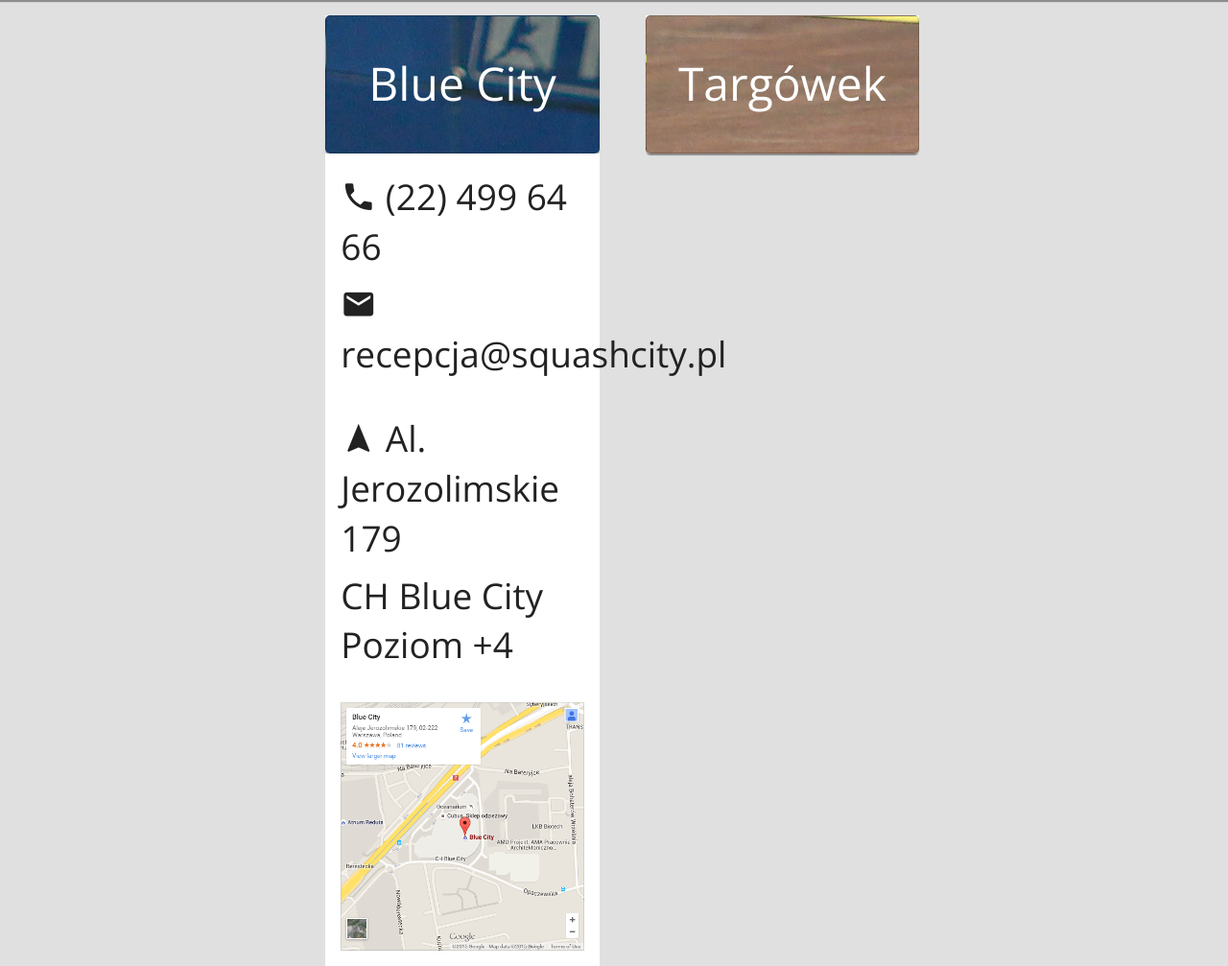
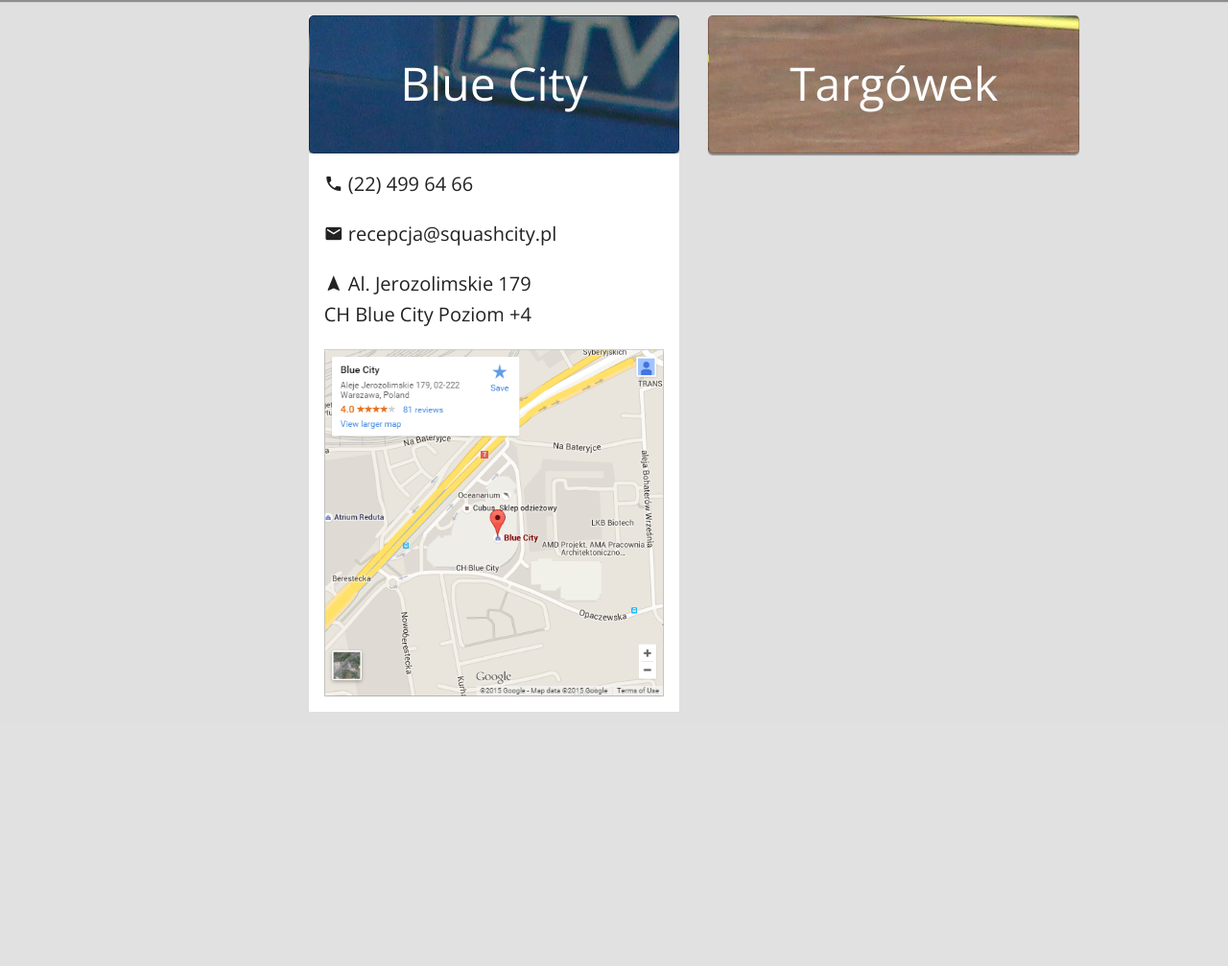
Before and after one commit to januryga/squash-city, a PHP site: page /kontakt.html in a window 1280 px wide, after a click on "Blue City". Shown: the part 45-1052 px from the top of the page at 96% size. After the commit the page ends 787 px from the top, so only its background shows below. Run offline with PHP 8.4, Linux system fonts and the light colour scheme.

Commit message:
kontakt location buttons fully operational

```diff
--- a/kontakt.html
+++ b/kontakt.html
@@ -42,13 +42,14 @@
 	<!-- End Navbar  -->
 
 	<!-- Content -->
+
 	<div class="row">
 		<div class="small-12
-					medium-5 medium-offset-1
-					large-4 large-offset-2
+					medium-6
+					large-5 large-offset-2
 					column">
 
-			<ul class="accordion" data-accordion>
+			<ul class="location-accordion" data-accordion>
 				<li class="location-accordion-navigation">
 					<a href="#blue-city-info">
 
@@ -60,10 +61,10 @@
 					</a>
 					<div id="blue-city-info" class="content">
 
-						<h2><i class="mdi mdi-phone"></i> (22) 499 64 66</h2>
-						<h2><i class="mdi mdi-email"></i> recepcja@squashcity.pl</h2><br>
-						<h2><i class="mdi mdi-navigation"></i> Al. Jerozolimskie 179</h2>
-						<h2>CH Blue City Poziom&nbsp;+4</h2><br>
+						<p><i class="mdi mdi-phone"></i> (22) 499 64 66</p>
+						<p><i class="mdi mdi-email"></i> recepcja@squashcity.pl</p>
+						<p><i class="mdi mdi-navigation"></i> Al. Jerozolimskie 179<br>
+						CH Blue City Poziom&nbsp;+4</p>
 						<img src="img/map.png">
 					</div>
 				</li>
@@ -71,11 +72,11 @@
 
 		</div>
 		<div class="small-12
-					medium-5
-					large-4
+					medium-6
+					large-5
 					column end">
 
-			<ul class="accordion" data-accordion>
+			<ul class="location-accordion" data-accordion>
 				<li class="location-accordion-navigation">
 					<a href="#targowek-info">
 
--- a/scss/app.scss
+++ b/scss/app.scss
@@ -119,29 +119,39 @@ logo {
 		text-align:center;
 		margin-top: 2rem;
 	}
+
 }
-
 .location-card.blue-city {
-	background-color: rgba(71, 147, 252, 0.8);
+//	background-color: rgba(71, 147, 252, 0.8);
 	background-image: url(../img/placeholders/blue-city-bg.jpg);
 }
 
 .location-card.targowek {
-	background-color: rgba(77, 181, 73, 0.8);
+//	background-color: rgba(77, 181, 73, 0.8);
 	background-image: url(../img/placeholders/targowek-bg.jpg);
 }
 
 
+
+.location-accordion {
+
+	@include accordion-container;
+	margin-left: 0 !important;
+
 	.location-accordion-navigation{
 
-	@include accordion-navigation( $bg: white, $hover-bg: white, $active-bg: white,
+		@include accordion-navigation( $bg: none, $hover-bg: none, $active-bg: white,
 			$padding: 0rem, $active_class: 'active',  $font-color: $accordion-navigation-font-color,
-		$font-size: $accordion-navigation-font-size, $font-family: $accordion-navigation-font-family,
+			$font-size: 10rem !important, $font-family: $accordion-navigation-font-family,
 			$active-font: $accordion-navigation-active-font-color );
 		margin: 1rem 0;
 
 		.content {
 			@include accordion-content($bg: white, $padding: 1rem, $active_class: 'active');
+			p {
+				font-size:1.25rem;
+			}
+		}
 	}
 }
 
@@ -161,7 +171,6 @@ logo {
 	width: $profile-size;
 
 	.profile-photo {
-		@extend .card;
 		background: none !important;
 		width: $profile-size;
 		height: $profile-size;
```
Also changed, not shown: scss/app.css, 1 other file. Lines whose indentation alone changed are shown as unchanged.
